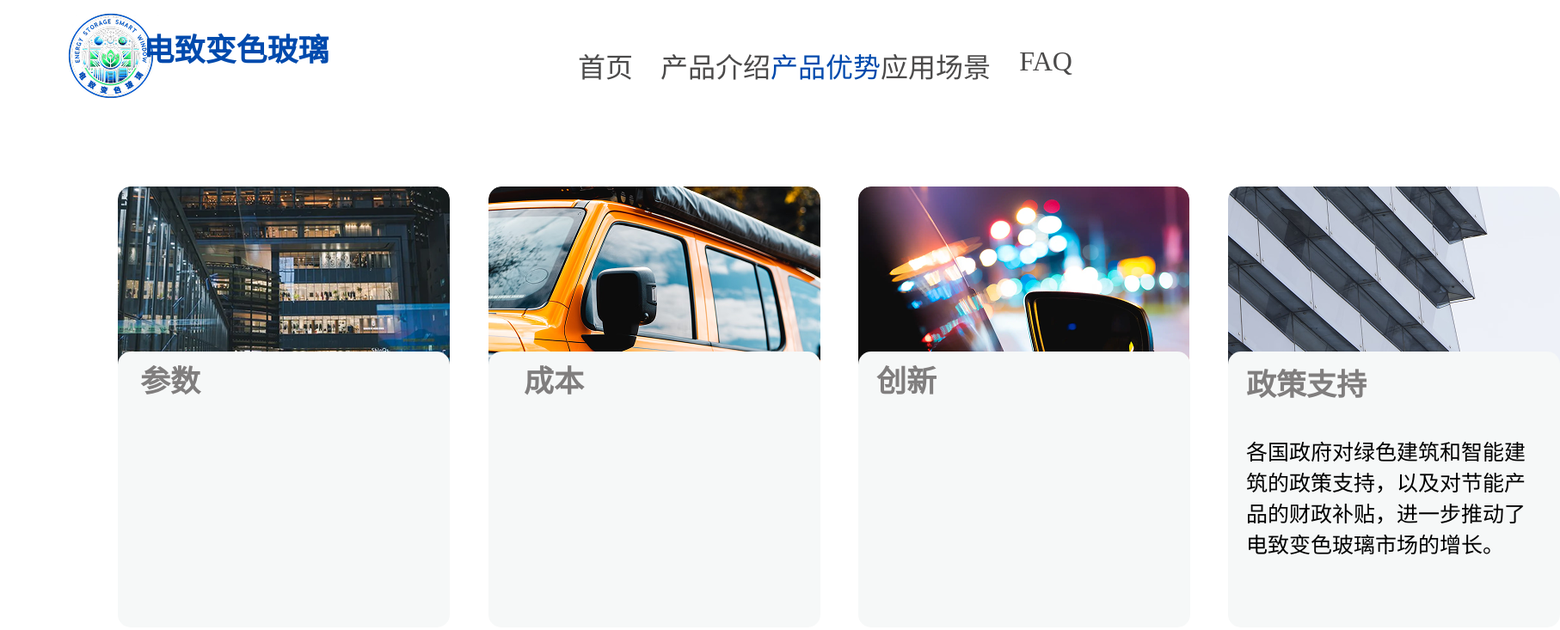
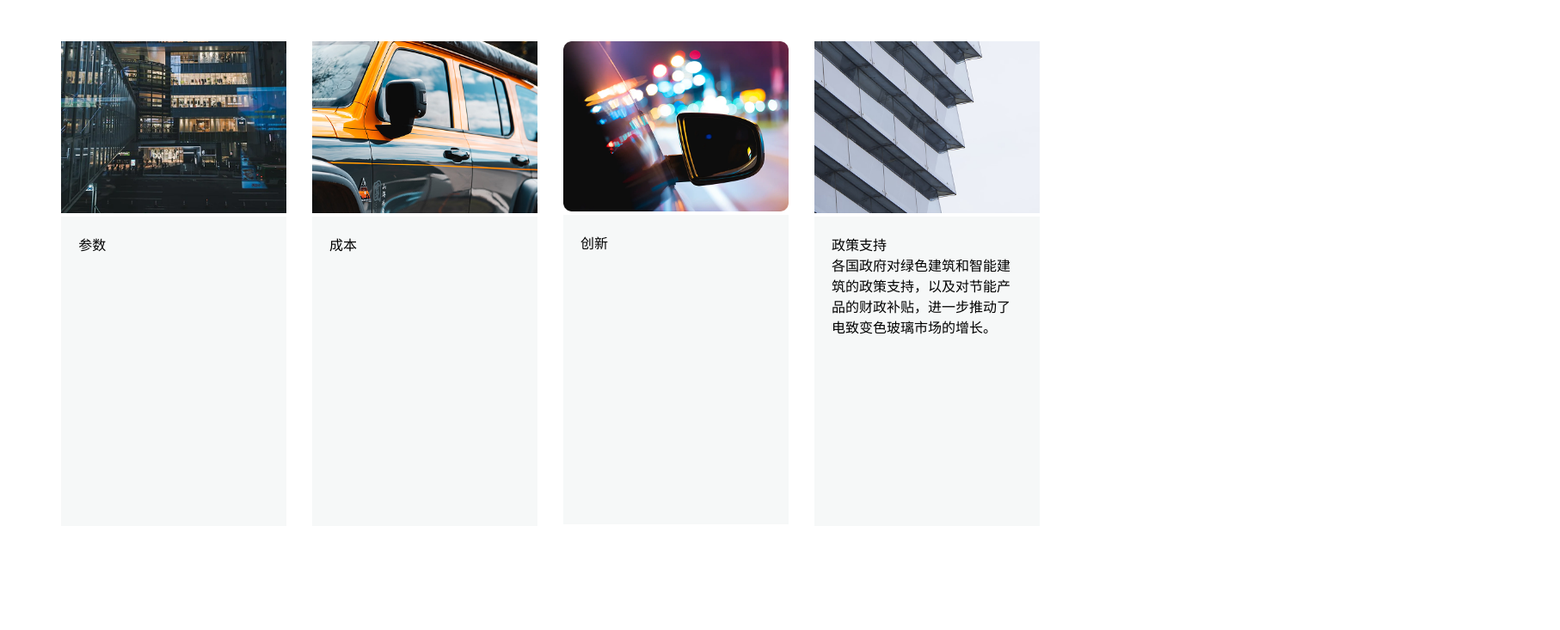
Before and after one commit to PYL1024/ec-glass-website, a plain HTML site: page public/webs/advantage.html in a window 1280 px wide. Shown: the whole page at 86% size, 1814 px wide, since content can reach past the window. Drawn offline with Linux system fonts and the light colour scheme; a web font is replaced by a local one.

Commit message:
Update advantage.html

```diff
--- a/public/webs/advantage.html
+++ b/public/webs/advantage.html
@@ -1,168 +1,130 @@
 <!DOCTYPE html>
 <html lang="zh">
 <head>
-    <meta charset="UTF-8">
-    <title>产品优势</title>
-    <link href="https://fonts.googleapis.com/css2?family=Inknut+Antiqua:wght@300;400;500;600;700;800&display=swap" rel="stylesheet">
+    <!-- 头部元信息保持不变 -->
     <style>
-        /* 重置默认样式 */
-        html, body {
-            margin: 0;
-            padding: 0;
+        /* 修改：优化网格布局响应式 */
+        .advantage-grid {
+            display: grid;
+            grid-template-columns: repeat(4, 1fr);
+            gap: 30px;
+            padding: 40px 5%;
+            max-width: 1600px;
+            margin: 0 auto;
+            /* 新增：保证最小宽度 */
+            min-width: 320px;
+        }
+
+        /* 新增：图片容器自适应 */
+        .card-image {
             width: 100%;
-            height: 100%;
-            position: relative; /* 添加定位上下文 */
+            height: auto;
+            /* 新增：保持图片比例 */
+            object-fit: cover;
+            /* 新增：移动端高度优化 */
+            max-height: 200px;
         }
-        .b_1 {
-            width: 100%;
-            height: 14vh;
-            background-color: #FFFFFF;
+
+        /* 修改：信息框高度自适应 */
+        .info-box {
+            background: #F6F8F8;
+            padding: 20px;
+            /* 修改：固定高度改为最小高度 */
+            min-height: 320px;
+            /* 新增：移动端高度优化 */
+            @media (max-width: 768px) {
+                min-height: 280px;
             }
-        .b_2{
-            width:100%;
-            height: 86vh;
-            background-image: url("../images/1_2.png");
-            background-repeat: no-repeat;
-            background-size: cover;
-            background-attachment: fixed;
-            position: relative; /* 添加定位上下文 */
         }
-        /* 新增容器样式 */
-        .content-overlay{
-            position: absolute;
-            top: 0;
-            left: 0;
-            width: 100%;
-            height: 20%;
-            padding: 20px;
-            box-sizing: border-box;
+
+        /* 修改：优化响应式断点 */
+        @media (max-width: 1200px) {
+            .advantage-grid {
+                grid-template-columns: repeat(2, 1fr);
+                /* 新增：移动端间距优化 */
+                gap: 20px;
             }
-        .content-overlay-2{
-            position: absolute;
-            top: 0;
-            left: 0;
-            width: 100%;
-            height: 80%;
-            padding: 20px;
-            box-sizing: border-box;
         }
-        .nav-container {
-            display: flex;
-            justify-content: space-between;
-            width: 50%;
-            margin: 0 auto;
-            position: absolute;
-            right: 0;
-            top: 40%;
-            transform: translateY(-25%);
+
+        @media (max-width: 768px) {
+            .advantage-grid {
+                grid-template-columns: 1fr;
+                /* 新增：移动端内边距优化 */
+                padding: 30px 5%;
             }
-        .w_1{
-            color: #004AAD;
-            font-family: "Inknut Antiqua", serif;
-            font-size: 36px;
-            font-weight: 800;
-            position: absolute; /* 绝对定位 */
-            top: 5%;
-            left: 5%;
-            z-index: 10;
+
+            /* 新增：移动端文字优化 */
+            .w_4 {
+                font-size: 1.2em;
             }
-        /* 其他文字样式调整 */
-        .w_2{
-            color: #004AAD;
-            font-family: "Inspiration", serif;
-            font-size: 32px;
+            .w_5 {
+                font-size: 0.9em;
             }
-        .w_3{
-            color: #4B4A4A;
-            font-family: "Inspiration", serif;
-            font-size: 32px;
-            cursor: pointer;
         }
-        .w_4{
-            color: #807E7E;
-            font-family: "Inknut Antiqua";
-            font-size: 35px;
-            font-weight: 800;
-            position: absolute;
+
+        /* 新增：超小屏幕优化 */
+        @media (max-width: 480px) {
+            .advantage-grid {
+                gap: 15px;
+                padding: 20px 5%;
             }
-        .w_5{
-            color: #000;
-            font-family: FZSongKeBenXiuKaiS-R-GB;
-            font-size: 25px;
-            font-style: normal;
-            font-weight: 400;
-            line-height: normal;
-            position: absolute;
+            .info-box {
+                padding: 15px;
+                min-height: 250px;
             }
-        .nav-item {
-            flex: 1;
-            text-align: center;
-            white-space: nowrap;
+            .card-image {
+                max-height: 150px;
             }
-        .logo {
-            position: absolute;
-            top: 0;
-            left: 5%;
-            z-index: 5;
         }
-        .title-1 {
-            left: 13%;
-            top: 18%;
-        }
-        .title-2 {
-            left: 15%;
-            top: 20%;
-        }
-        .title-3 {
-            left: 15%;
-            top: 40%;
-        }
-        a {
-            text-decoration: none; /* 移除下划线 */
-            color: inherit; /
-        }
-        .box {
-            position: absolute;
-            border-radius: 15px;
-        }
-        .gray-box {
-            background: #F6F8F8;
-        }
+
+        /* 保持原有导航样式 */
     </style>
 </head>
+
 <body>
     <div class="b_1">
-        <div class="content-overlay">
-            <img class="logo" src="../images/1_1.png" alt="加载错误" title="图标">
-            <div class="w_1 title-1">电致变色玻璃</div>
-            <div class="nav-container">
-                <div class="w_3 nav-item"><a href="../webs/index.html">首页</a></div>
-                <div class="w_3 nav-item"><a href="../webs/introduce.html">产品介绍</a></div>
-                <div class="w_2 nav-item"><a href="../webs/advantage.html">产品优势</a></div>
-                <div class="w_3 nav-item"><a href="../webs/application.html">应用场景</a></div>
-                <div class="w_3 nav-item"><a href="../webs/faq.html">FAQ</a></div>
+        <!-- 导航部分保持不变 -->
+    </div>
+
+    <!-- 新增：产品优势内容区域 -->
+    <div class="b_2">
+        <div class="advantage-grid">
+            <!-- 参数卡片 -->
+            <div class="advantage-card">
+                <img class="card-image" src="../images/3_1.png" alt="参数说明">
+                <div class="info-box">
+                    <div class="w_4">参数</div>
+                    <!-- 可添加具体参数内容 -->
                 </div>
             </div>
+
+            <!-- 成本卡片 -->
+            <div class="advantage-card">
+                <img class="card-image" src="../images/3_2.png" alt="成本说明">
+                <div class="info-box">
+                    <div class="w_4">成本</div>
+                    <!-- 可添加具体成本内容 -->
                 </div>
-    <div class="">
-        <div class="box blue-box" style="width: 386px; height: 513px; left: 1428px; top: 217px;"></div>
-        <img class="box" style="width: 386px; height: 411px; left: 137px; top: 217px;" src="../images/3_1.png" />
-        <div class="box gray-box" style="width: 386px; height: 321px; left: 137px; top: 409px;">
-            <div class="w_4" style="left: 26px; top: 6px;">参数</div>
             </div>
-        <img class="box" style="width: 386px; height: 353px; left: 568px; top: 217px;" src="../images/3_2.png" />
-        <div class="box gray-box" style="width: 386px; height: 321px; left: 568px; top: 409px;">
-            <div class="w_4" style="left: 41px; top: 6px;">成本</div>
+
+            <!-- 创新卡片 -->
+            <div class="advantage-card">
+                <img class="card-image" src="../images/3_3.png" alt="创新说明">
+                <div class="info-box">
+                    <div class="w_4">创新</div>
+                    <!-- 可添加创新内容 -->
                 </div>
-        <img class="box" style="width: 385px; height: 291px; left: 998px; top: 217px;" src="../images/3_3.png" />
-        <div class="box gray-box" style="width: 386px; height: 321px; left: 998px; top: 409px;">
-            <div class="w_4" style="left: 21px; top: 6px;">创新</div>
             </div>
-        <img class="box" style="width: 386px; height: 500px; left: 1428px; top: 217px;" src="../images/3_4.png" />
-        <div class="box gray-box" style="width: 386px; height: 321px; left: 1428px; top: 409px;">
-            <div class="w_4" style="left: 21px; top: 10px;">政策支持</div>
-            <div class="w_5" style="width: 348px; height: 173px; left: 21px; top: 97px;">
+
+            <!-- 政策卡片 -->
+            <div class="advantage-card">
+                <img class="card-image" src="../images/3_4.png" alt="政策说明">
+                <div class="info-box">
+                    <div class="w_4">政策支持</div>
+                    <div class="w_5">
                         各国政府对绿色建筑和智能建筑的政策支持，以及对节能产品的财政补贴，进一步推动了电致变色玻璃市场的增长。
+                    </div>
+                </div>
             </div>
         </div>
     </div>
```
Lines whose indentation alone changed are shown as unchanged.
